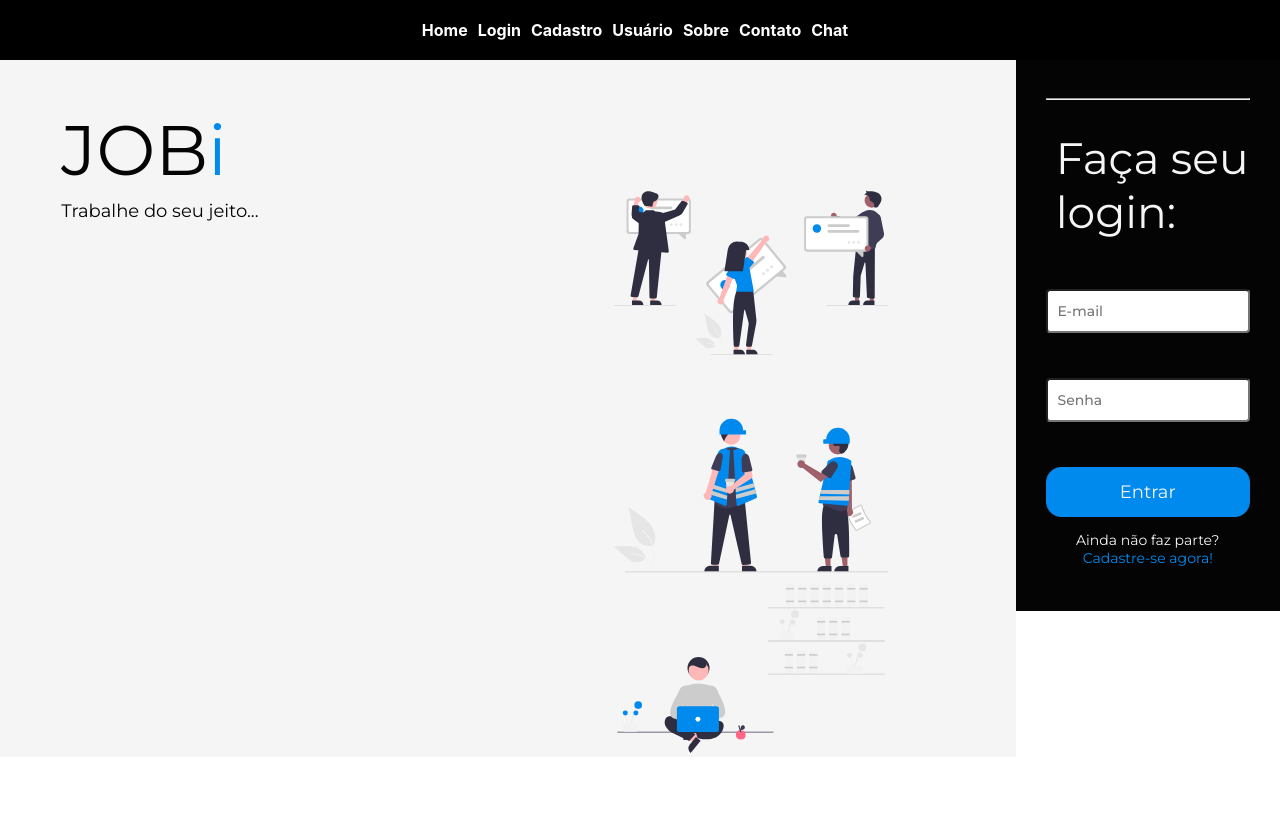
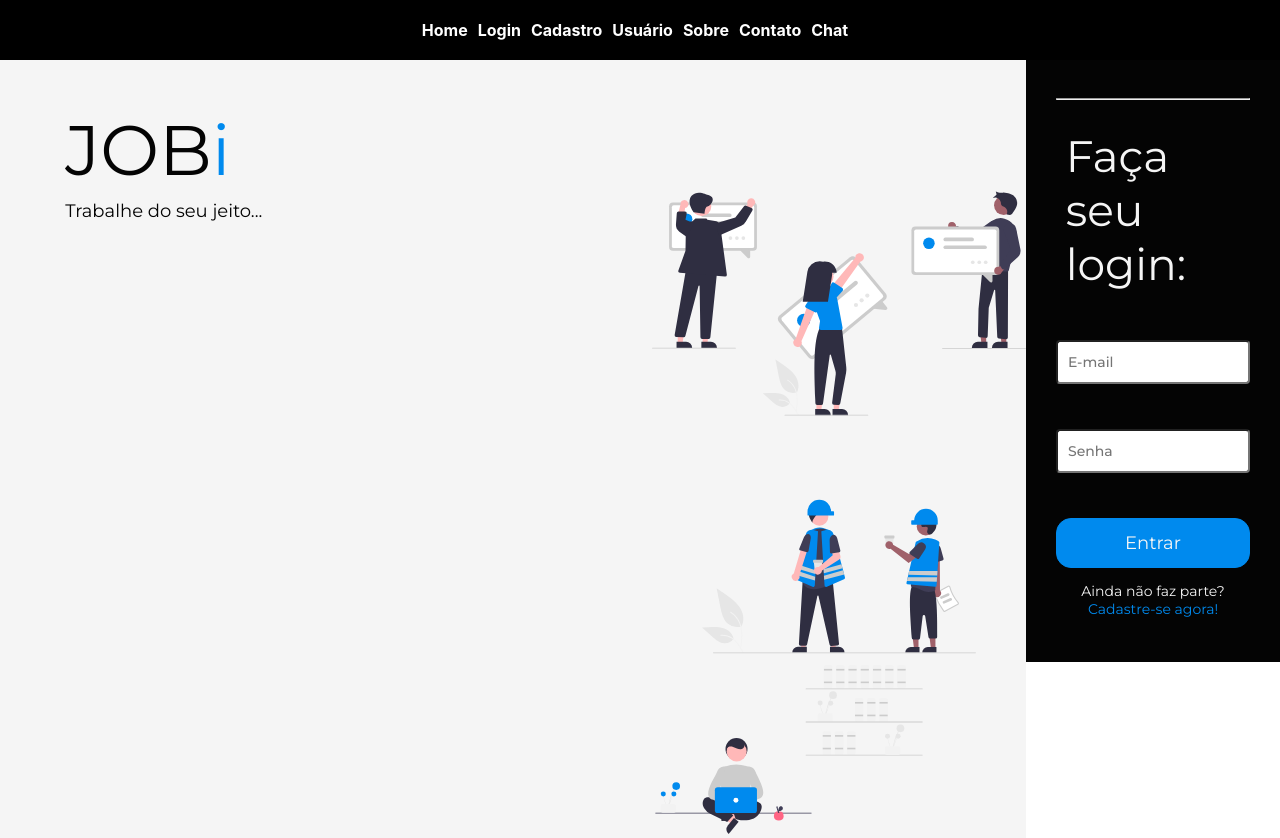
Before and after one commit to ES2-UFPI/JOBi, a React (Create React App) app in the folder frontend/: page /login in a window 1280 px wide. Before the commit the page ends 800 px from the top, so only its background shows below. Built offline with nearby package versions, Linux system fonts and the light colour scheme.

Commit message:
teste build actions

```diff
--- a/frontend/src/pages/Login/Login.css
+++ b/frontend/src/pages/Login/Login.css
@@ -2,13 +2,15 @@
 .pagina{
     display: flex;
     flex-direction: row;
+    height: auto;
 }
 
 .informe{
     text-align: left;
     float: left;
-    width: 75%;
+    width: 80%;
     background: #f5f5f5;
+    height: auto;
 
 }
 
@@ -37,7 +39,7 @@
     font-family: 'Montserrat', sans-serif;
     float: right;
     color: #f5f5f5;
-    width: 25%;
+    width: 20%;
     height: 100%;
     background: #040404;
     padding: 30px;
@@ -92,6 +94,7 @@
     background-color: #008AEE;
     height: 50px;
     color: #f5f5f5;
+    cursor: pointer;
 }
 
 .login p{
@@ -100,19 +103,20 @@
 }
 .imagens{
     padding-top: 10%;
-    padding-right: 10%;
     background-color: #f5f5f5;
 }
 .work{
-    padding-right: 10%;
+    margin-top: -5%;
     background-color: #f5f5f5;
+    text-align: center;
 }
 .work-chat{
     background-color: #f5f5f5;
-    width: 274px;
-    height: 169px;
+    width: 374px;
+    height: 269px;
 }
 .freela{
+    bottom:  20px;
     padding-right: 30%;
 }
 .freelancer{
```
Also changed, not shown: 1 other file (tests, documents, lock files or other folders).
